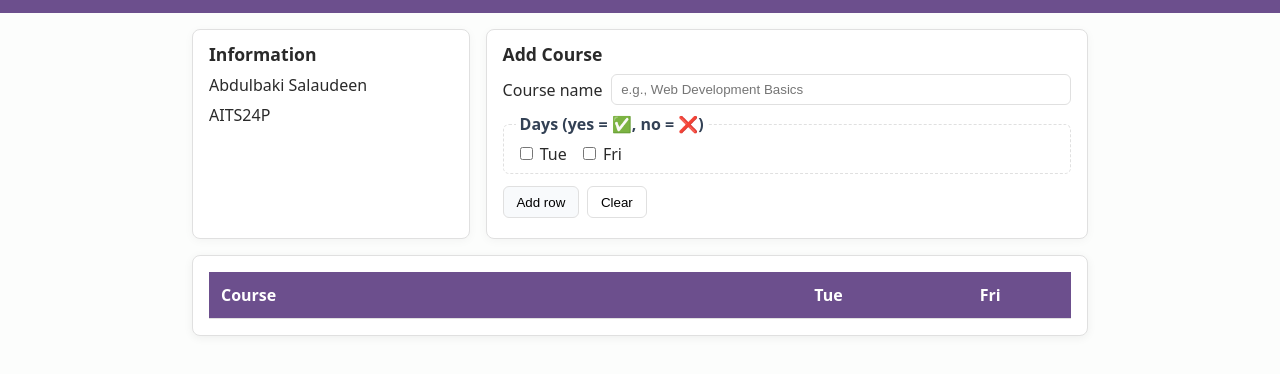
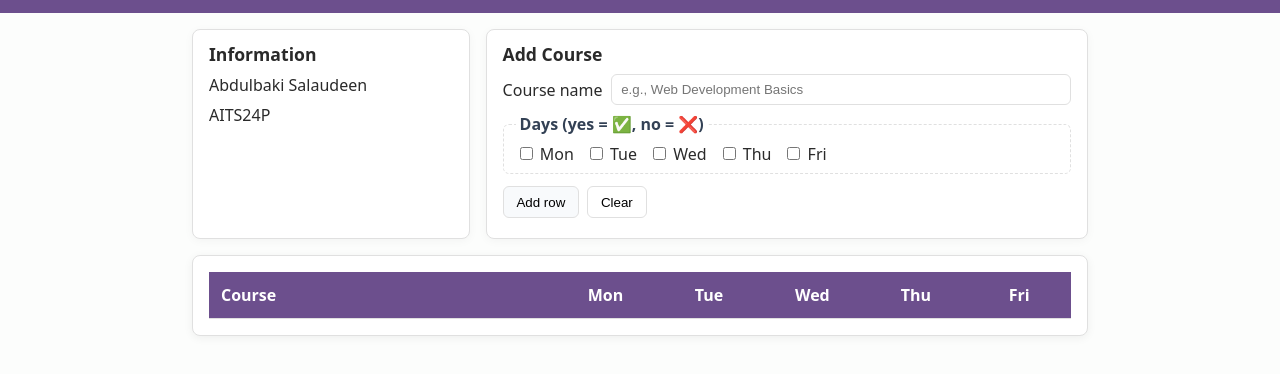
Before and after one commit to IbnBaqqi/centriaBWD, a plain HTML site: page task-f/index.html in a window 1280 px wide. Shown: the part 70-444 px from the top of the page. Drawn offline with Linux system fonts and the light colour scheme.

Commit message:
fix task f

```diff
--- a/task-f/index.html
+++ b/task-f/index.html
@@ -40,7 +40,10 @@
 
           <fieldset class="days-group">
             <legend>Days (yes = &#9989;, no = &#10060;)</legend>
+            <label><input type="checkbox" name="day" value="Mon"> Mon</label>
             <label><input type="checkbox" name="day" value="Tue"> Tue</label>
+            <label><input type="checkbox" name="day" value="Wed"> Wed</label>
+            <label><input type="checkbox" name="day" value="Thu"> Thu</label>
             <label><input type="checkbox" name="day" value="Fri"> Fri</label>
           </fieldset>
 
@@ -58,7 +61,10 @@
         <thead>
           <tr>
             <th>Course</th>
+            <th>Mon</th>
             <th>Tue</th>
+            <th>Wed</th>
+            <th>Thu</th>
             <th>Fri</th>
           </tr>
         </thead>
--- a/task-f/index.js
+++ b/task-f/index.js
@@ -6,7 +6,7 @@
 document.addEventListener("DOMContentLoaded", () => {
   const CHECK = '✅';
   const CROSS = '❌';
-  const dayOrder = ["Tue", "Fri"];
+  const dayOrder = ["Mon", "Tue", "Wed", "Thu", "Fri"];
 
   const form = document.getElementById("addCourseForm");
   const table = document.getElementById("timetable").querySelector("tbody");
```
